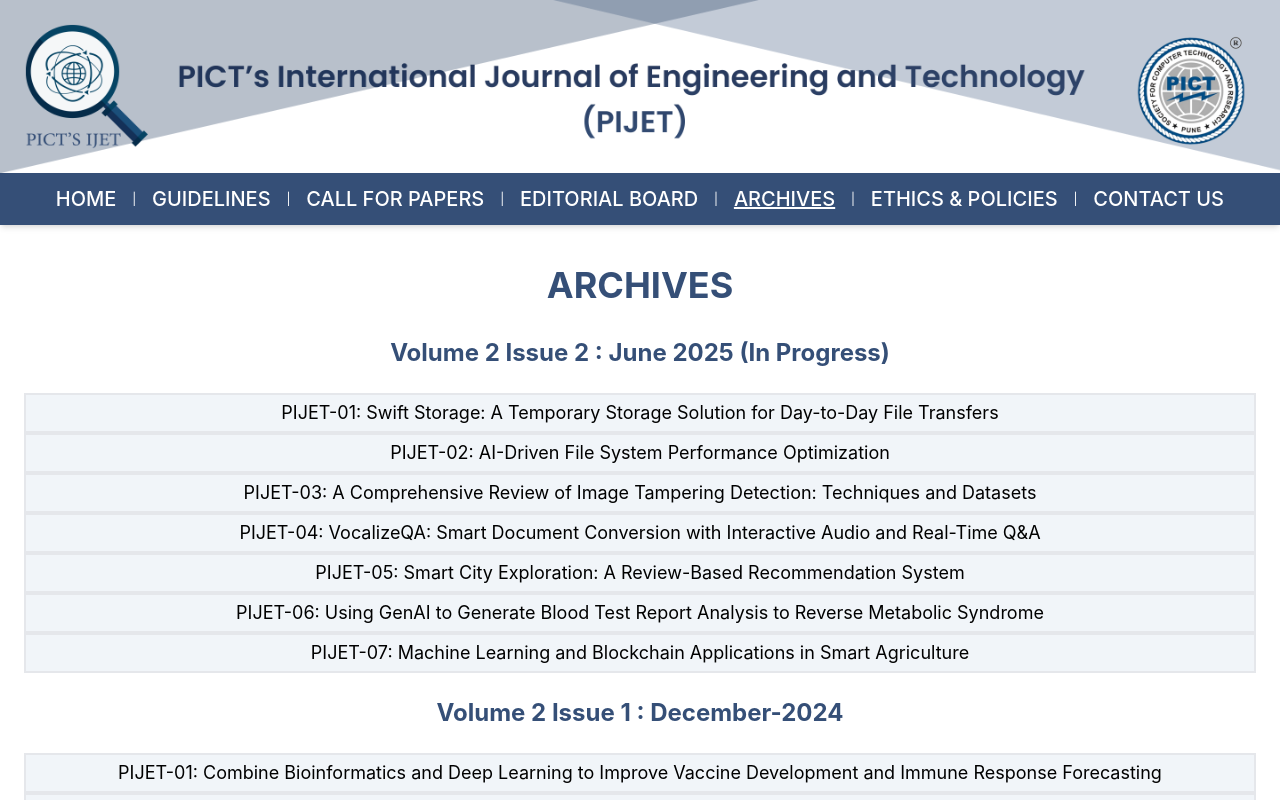
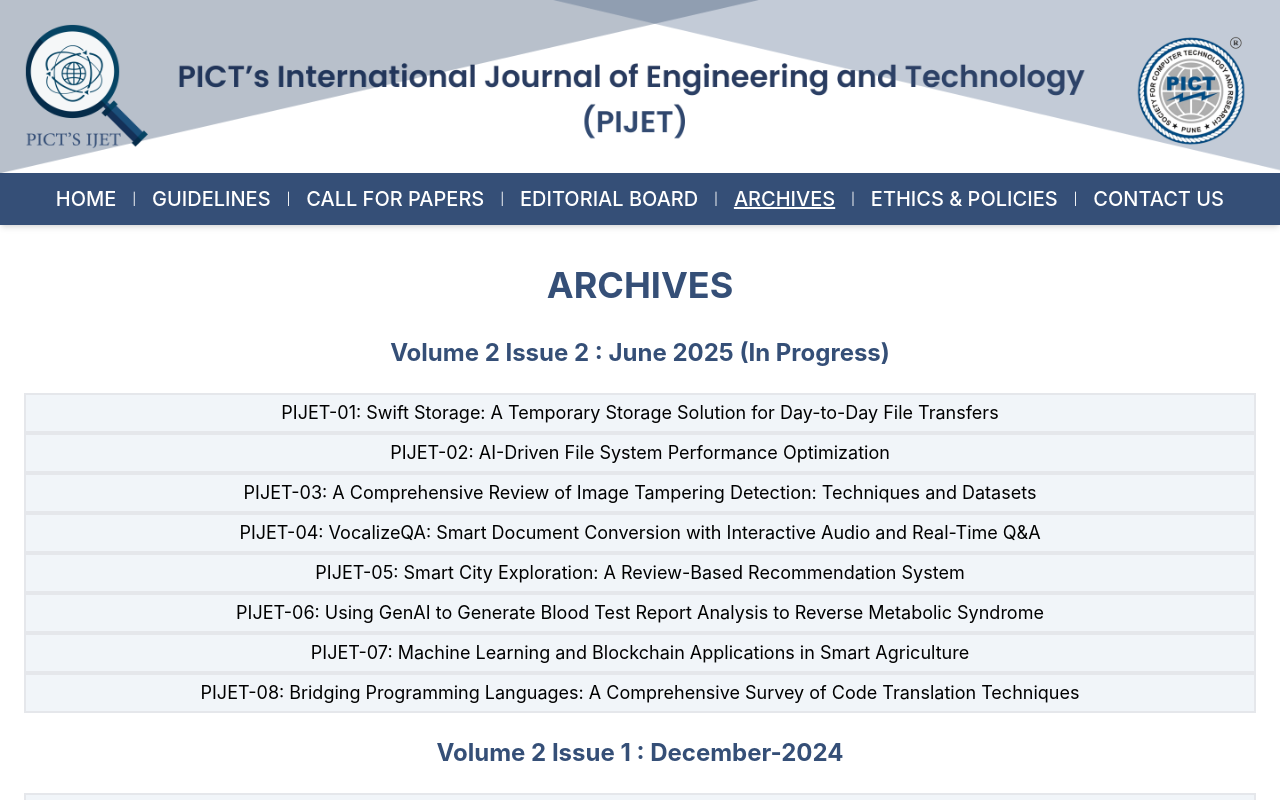
Before and after one commit to Gayatrii12/PIJET, a React (Create React App) app: page /archives in a window 1280 px wide. Shown: the top 800 px of the page. Built offline with nearby package versions, Linux system fonts and the light colour scheme.

Commit message:
Added 8th Paper in VOl2.2

```diff
--- a/src/data/paperMaps.js
+++ b/src/data/paperMaps.js
@@ -62,4 +62,5 @@ export const Vol2_Issue2_paperMap = {
     'PIJET-05: Smart City Exploration: A Review-Based Recommendation System': '/papers/volume-2 issue-2/Final Revised Paper_Pijet-05.pdf',
     'PIJET-06: Using GenAI to Generate Blood Test Report Analysis to Reverse Metabolic Syndrome': '/papers/volume-2 issue-2/Final Revised Paper_Pijet-06.pdf',
     'PIJET-07: Machine Learning and Blockchain Applications in Smart Agriculture': '/papers/volume-2 issue-2/Final Revised Paper_Pijet-07.pdf',
+    'PIJET-08: Bridging Programming Languages: A Comprehensive Survey of Code Translation Techniques': '/papers/volume-2 issue-2/Final Revised Paper_Pijet-08.pdf'
 };
```
Also changed, not shown: 1 other file (tests, documents, lock files or other folders).
